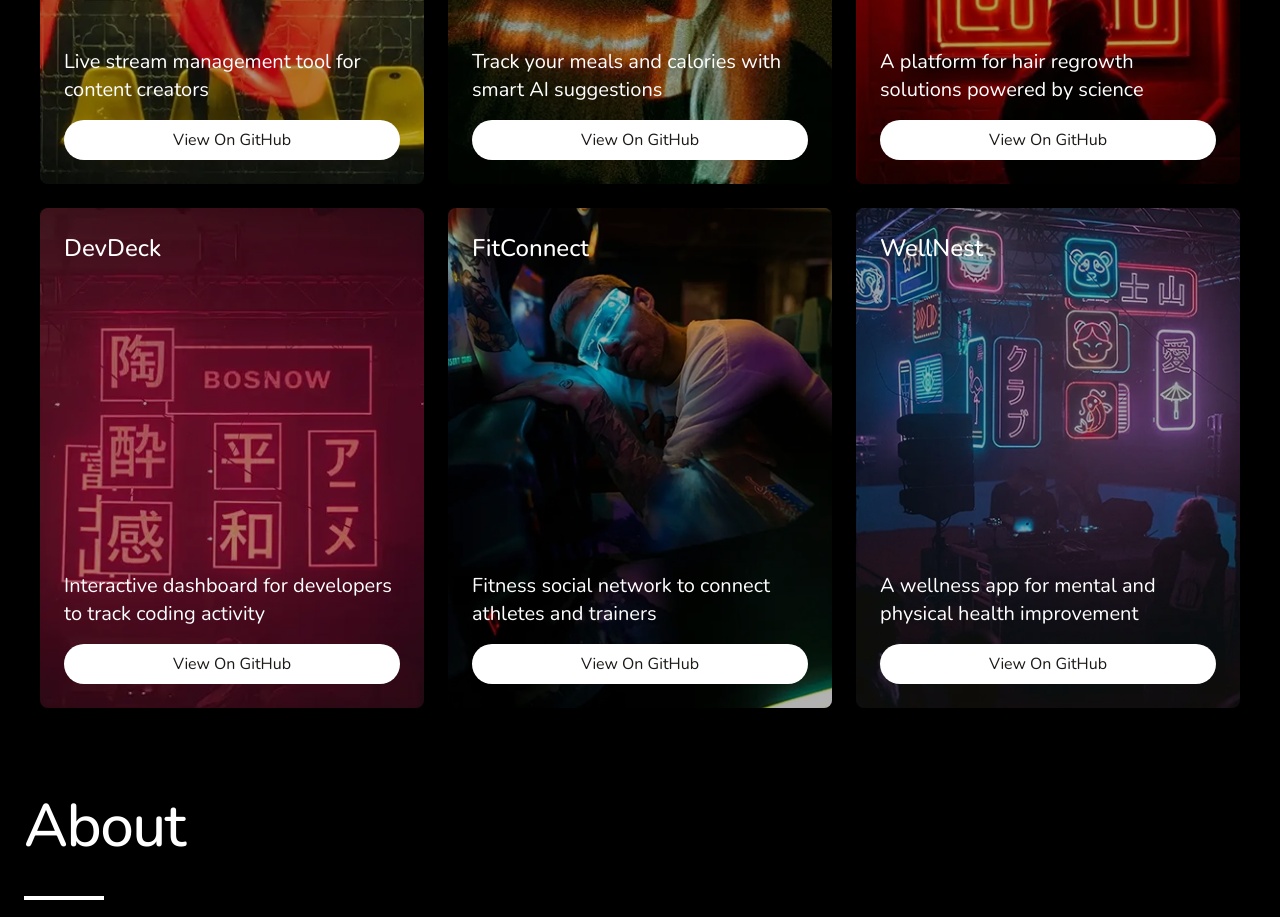
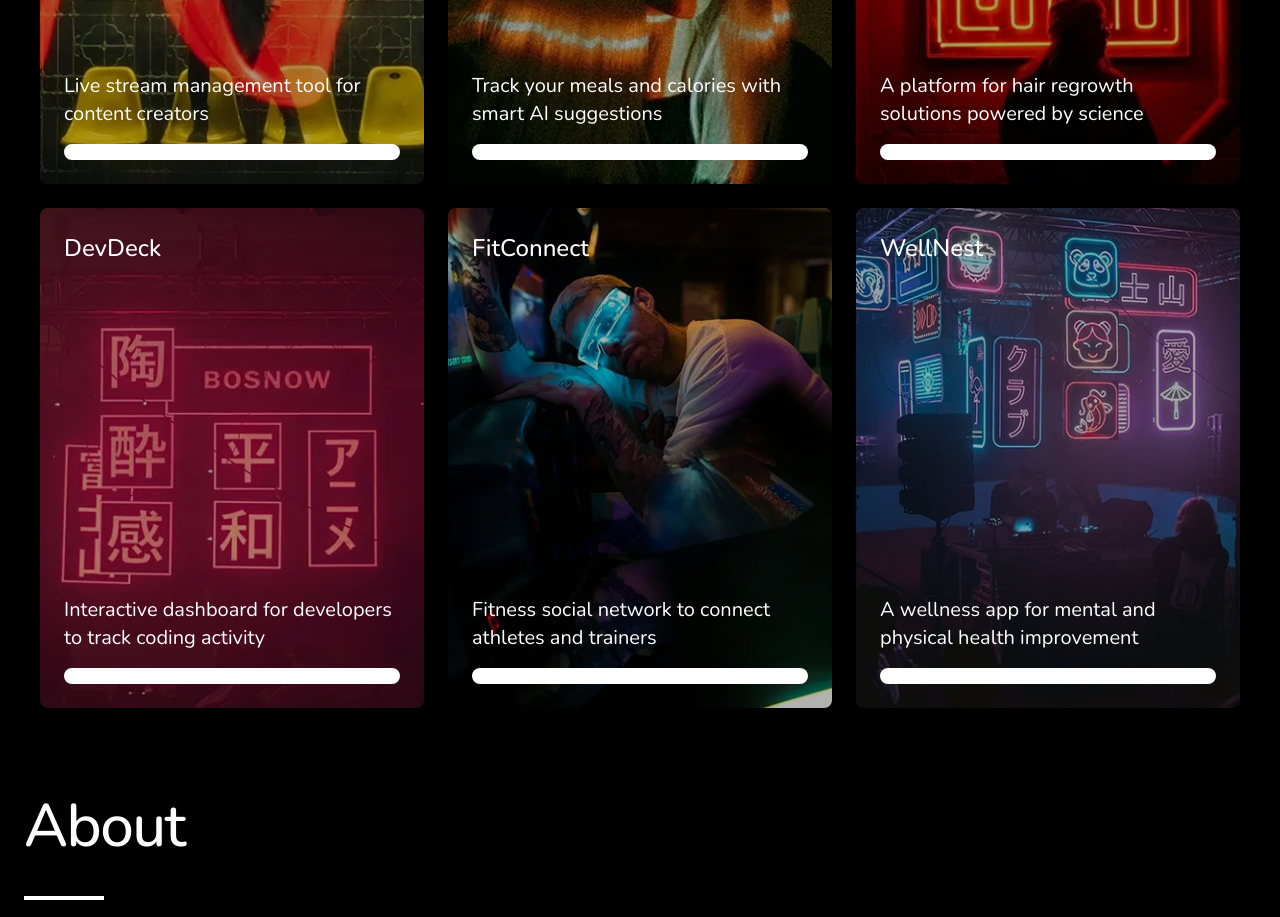
Before and after one commit to sabirsheik/New-Portfolio, a React (Vite) app: page / in a window 1280 px wide. Shown: the part 1340-2257 px from the top of the page. Built offline with nearby package versions, Linux system fonts and the light colour scheme.

Commit message:
Update Project.jsx
Minor Changes

```diff
--- a/src/Components/Project.jsx
+++ b/src/Components/Project.jsx
@@ -62,7 +62,7 @@ const Project = () => {
                   rel="noopener noreferrer"
                   className="bg-white text-stone-900 rounded-full py-2 px-4 text-center"
                 >
-                  View On GitHub
+                  {project.buttonText}
                 </a>
               </div>
             </div>
```
